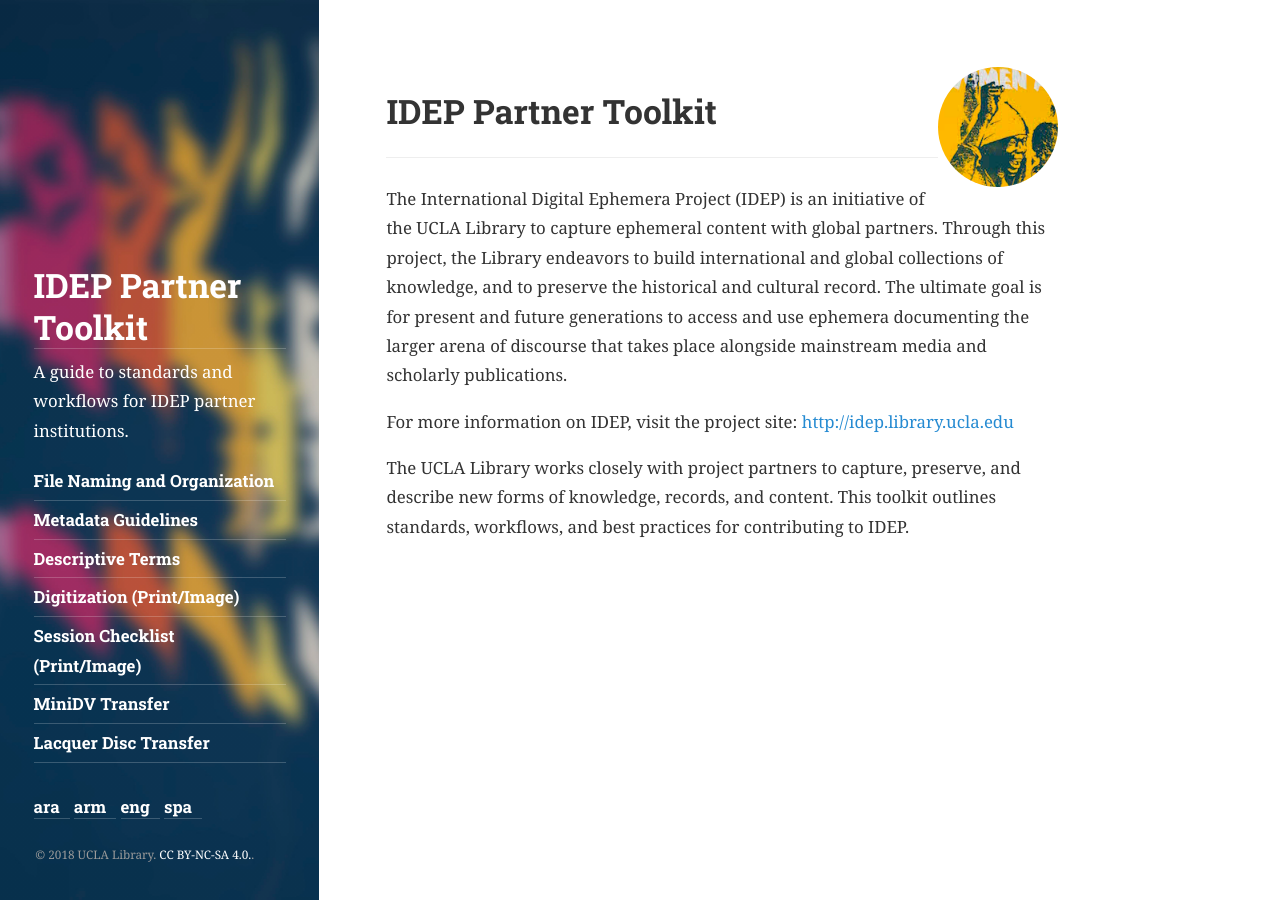
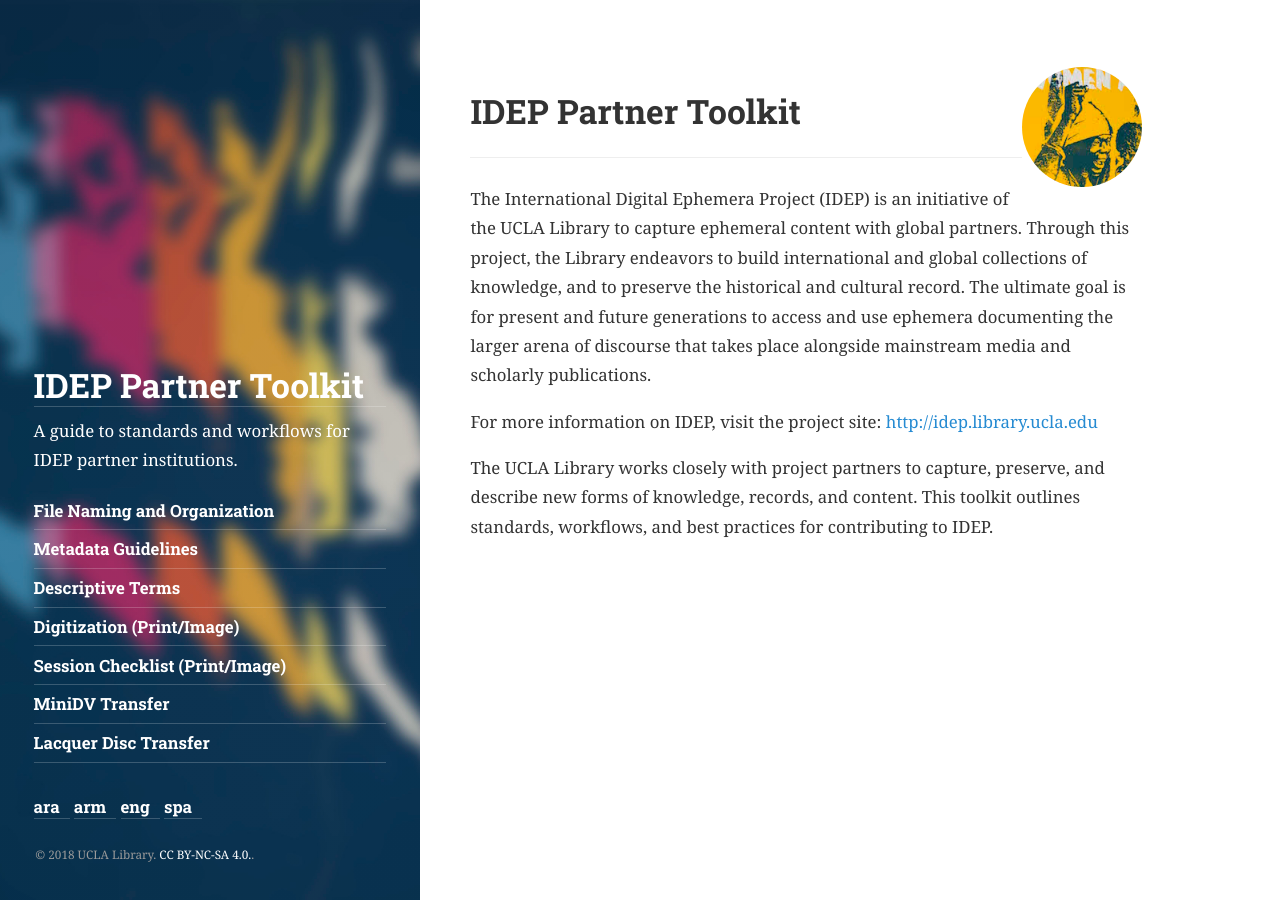
Before and after one commit to UCLALibrary/ideptoolkit, a Jekyll site: the page built from index.html, in a window 1280 px wide. Built offline with Jekyll 4.4.1, drawn with Linux system fonts in a browser that asks for light colours; the list of posts is cut into pages by our own code.

Commit message:
adjust sidebar width

```diff
--- a/public/css/hyde.css
+++ b/public/css/hyde.css
@@ -86,7 +86,7 @@
     top: 0;
     left: 0;
     bottom: 0;
-    width: 19rem;
+    width: 25rem;
     text-align: left;
   }
 }
@@ -194,7 +194,7 @@
 
 @media (min-width: 64em) {
   .content {
-    margin-left: 22rem;
+    margin-left: 27rem;
     margin-right: 4rem;
   }
 }
```
